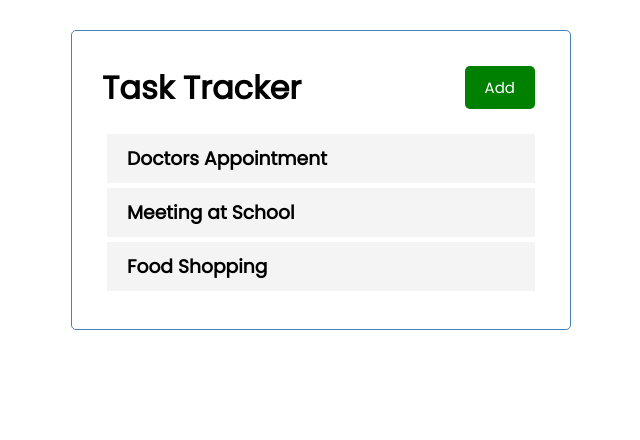
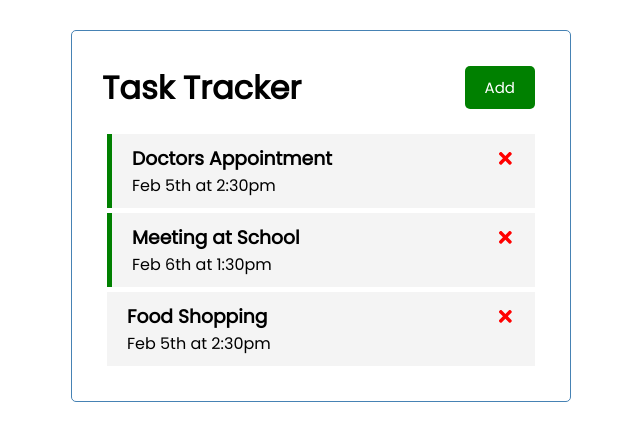
Before and after one commit to jentruong09/react-task-tracker, a React (Create React App) app: page / in a window 1280 px wide. Shown: the top 440 px of the page, without its empty margins (319-959 px from the left). Built offline with nearby package versions, Linux system fonts and the light colour scheme.

Commit message:
added task deletion and toggle for reminder

```diff
--- a/package.json
+++ b/package.json
@@ -9,6 +9,7 @@
     "@testing-library/user-event": "^13.5.0",
     "react": "^18.2.0",
     "react-dom": "^18.2.0",
+    "react-icons": "^4.11.0",
     "react-scripts": "5.0.1",
     "web-vitals": "^2.1.4"
   },
--- a/src/App.js
+++ b/src/App.js
@@ -24,11 +24,22 @@
       reminder: false,
     }
   ])
+
+  // delete text
+  const deleteTask = (id) => {
+    setTasks(tasks.filter((task) => task.id !== id))
+  }
+
+  // toggle reminder - double clicking will change it to the opposite for reminder
+  const toggleReminder = (id) => {
+    setTasks(tasks.map((task) => task.id === id ? { ...task, reminder: !task.reminder } : task))
+  }
+
   return (
     // JXS can only have one parent element
     <div className="container">
       <Header />
-      <Tasks tasks={tasks}/>
+      {tasks.length > 0 ? <Tasks tasks={tasks} onDelete={deleteTask} onToggle={toggleReminder} /> : 'No Tasks To Show'}
     </div>
   );
 }
--- a/src/components/Task.js
+++ b/src/components/Task.js
@@ -1,7 +1,10 @@
-const Task = ({ task }) => {
+import { FaTimes } from 'react-icons/fa'
+
+const Task = ({ task, onDelete, onToggle }) => {
   return (
-    <div className="task">
-      <h3>{task.text}</h3>
+    <div className={`task ${task.reminder ? 'reminder' : ''}`} onDoubleClick={() => onToggle(task.id)}>
+      <h3>{task.text} <FaTimes style={{ color: 'red', cursor: 'pointer'}} onClick={() => onDelete(task.id)}/> </h3>
+      <p>{task.day}</p>
     </div>
   )
 }
--- a/src/components/Tasks.js
+++ b/src/components/Tasks.js
@@ -1,11 +1,11 @@
 import Task from './Task'
 
 // task passed as a prop
-const Tasks = ({ tasks }) => {
+const Tasks = ({ tasks, onDelete, onToggle }) => {
   return (
     <>
       {tasks.map((task) => (
-        <Task key={task.id} task={task} />
+        <Task key={task.id} task={task} onDelete={onDelete} onToggle={onToggle} />
       ))}
     </>
   )
```
Also changed, not shown: 1 other file (tests, documents, lock files or other folders).
